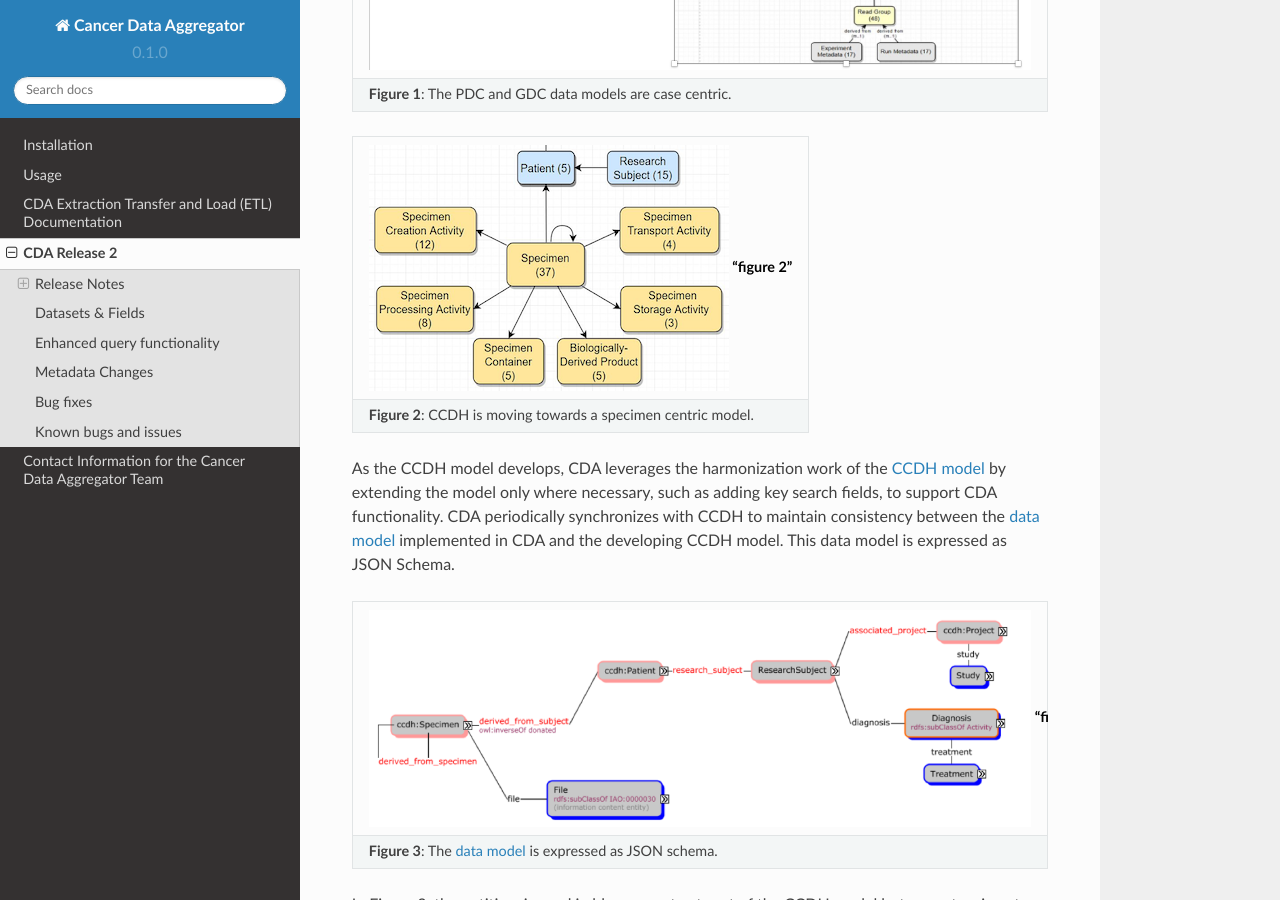
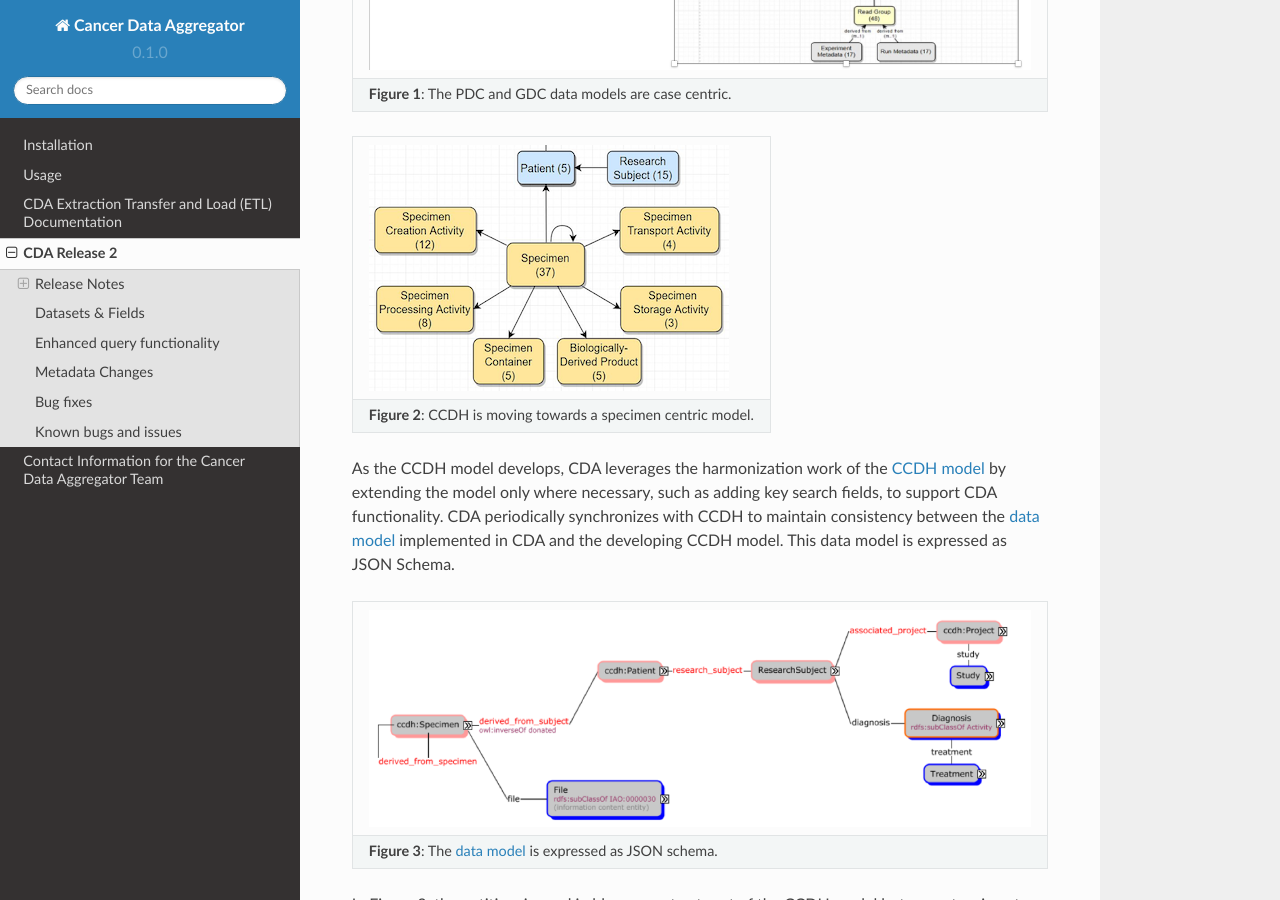
Before and after one commit to CancerDataAggregator/CDA-HelpDesk, a Sphinx documentation site: the page built from docs/source/ReleaseNotes.md, in a window 1280 px wide and 900 px high, scrolled down 1311 px. Built offline with Sphinx 7.4.7 and the Read the Docs theme 2.0.0, drawn with Linux system fonts in a browser that asks for light colours.

Commit message:
Update ReleaseNotes.md

```diff
--- a/docs/source/ReleaseNotes.md
+++ b/docs/source/ReleaseNotes.md
@@ -18,14 +18,14 @@ The CCDH data model promises to be a specimen-centric model whereas current CRDC
 
 
 
-| ![figure](./ReleaseNotesFigs/CCDH_Specimen-centric_Jun2020.png) "figure 2"|
+| ![figure](./ReleaseNotesFigs/CCDH_Specimen-centric_Jun2020.png) |
 |:---:|
 | **Figure 2**: CCDH is moving towards a specimen centric model. |
 
 As the CCDH model develops, CDA leverages the harmonization work of the [CCDH model](https://cancerdhc.github.io/ccdhmodel/entities/) by extending the model only where necessary, such as adding key search fields, to support CDA functionality.  CDA periodically synchronizes with CCDH to maintain consistency between the  [data model](https://github.com/CancerDataAggregator/cda-data-model) implemented in CDA and the developing CCDH model.  This data model is expressed as JSON Schema.
 
 
-| ![figure](./ReleaseNotesFigs/CDA_MVP_Release_1.png) "figure 3"|
+| ![figure](./ReleaseNotesFigs/CDA_MVP_Release_1.png) |
 |:---:|
 | **Figure 3**: The <a href="https://github.com/CancerDataAggregator/cda-data-model">data model</a> is expressed as JSON schema. |
 
```
